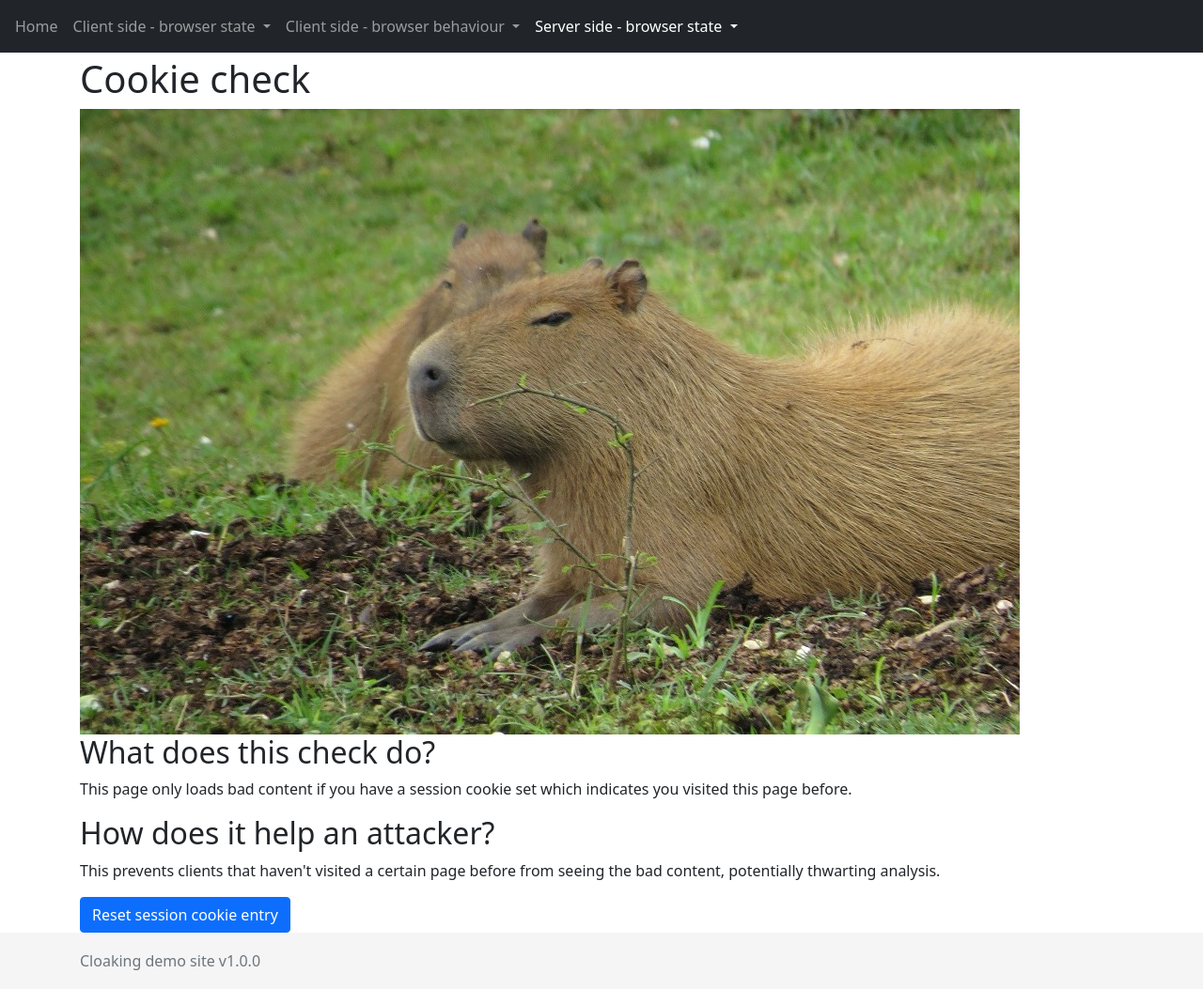
After one commit to Wachizungu/cloakingDemoSite, a Django app: page /cloakingsite/cookie in a window 1280 px wide. The commit adds this page. Shown: the whole page at 94% size. Run offline with Django 3.2, Linux system fonts and the light colour scheme; some libraries are stand-ins or nearby versions.

Commit message:
Add request params validation. Add first version of cookie check

```diff
--- a/cloakingSite/templates/cloakingSite/base.html
+++ b/cloakingSite/templates/cloakingSite/base.html
@@ -7,14 +7,13 @@
         <meta name="viewport" content="width=device-width, initial-scale=1, shrink-to-fit=no">
         <meta name="description" content="demo site for cloaking techniques">
         <meta name="author" content="Jeroen Pinoy">
-        {#    <link rel="icon" href="/docs/4.0/assets/img/favicons/favicon.ico">#}
 
         <title>{% block title %}{% endblock %}</title>
 
         <!-- Bootstrap core CSS -->
         <link href="{% static "css/bootstrap.min.css" %}" rel="stylesheet">
 
-        <!-- Custom styles for this template -->
+        <!-- Custom styles for this bootstrap CSS template -->
         <link href="{% static "css/sticky-footer-navbar.css" %}" rel="stylesheet">
     </head>
     <body>
@@ -57,7 +56,7 @@
                         </ul>
                     </li>
                     <li class="nav-item dropdown">
-                        <a class="nav-link dropdown-toggle{% if nbar == 'simple_captcha' or nbar == 'recaptchav2' or nbar == 'recaptchav3' or nbar == 'alert' or nbar == 'sweetconfirm' or nbar == 'mousemove' or nbar == 'webcammicrophoneaccess' or nbar == 'notification' %} active{% endif %}"
+                        <a class="nav-link dropdown-toggle{% if nbar == 'simple_captcha' or nbar == 'recaptchav2' or nbar == 'recaptchav3' or nbar == 'alert' or nbar == 'sweetconfirm' or nbar == 'confirm_ok' or nbar == 'confirm_cancel' or nbar == 'mousemove' or nbar == 'webcammicrophoneaccess' or nbar == 'notification' %} active{% endif %}"
                            href="#" id="clientSideBehaviour" role="button"
                            data-bs-toggle="dropdown" aria-expanded="false">
                             Client side - browser behaviour
@@ -73,8 +72,10 @@
                                    href="/cloakingsite/alert">alert</a></li>
                             <li><a class="dropdown-item{% if nbar == 'sweetconfirm' %} active{% endif %}"
                                    href="/cloakingsite/sweetconfirm">Confirm check (styled)</a></li>
-                            <li><a class="dropdown-item{% if nbar == 'confirm' %} active{% endif %}"
-                                   href="/cloakingsite/confirm">Confirm check</a></li>
+                            <li><a class="dropdown-item{% if nbar == 'confirm_ok' %} active{% endif %}"
+                                   href="/cloakingsite/confirmok">Confirm check: expect ok</a></li>
+                            <li><a class="dropdown-item{% if nbar == 'confirm_cancel' %} active{% endif %}"
+                                   href="/cloakingsite/confirmcancel">Confirm check: expect cancel</a></li>
                             <li><a class="dropdown-item{% if nbar == 'mousemove' %} active{% endif %}"
                                    href="/cloakingsite/mousemove">Mousemove check</a></li>
                             <li><a class="dropdown-item{% if nbar == 'webcammicrophoneaccess' %} active{% endif %}"
@@ -87,7 +88,7 @@
                         </ul>
                     </li>
                     <li class="nav-item dropdown">
-                        <a class="nav-link dropdown-toggle{% if nbar == 'geo_check' or nbar == 'referrercheck' or nbar == 'useragentcheck' %} active{% endif %}"
+                        <a class="nav-link dropdown-toggle{% if nbar == 'geo_check' or nbar == 'referrercheck' or nbar == 'useragentcheck' or nbar == 'cookie_check' %} active{% endif %}"
                            href="#" id="clientSideBehaviour" role="button"
                            data-bs-toggle="dropdown" aria-expanded="false">
                             Server side - browser state
@@ -100,6 +101,8 @@
                                    href="/cloakingsite/referercheck">Referrer check</a></li>
                             <li><a class="dropdown-item{% if nbar == 'useragentcheck' %} active{% endif %}"
                                    href="/cloakingsite/useragentcheck">User-Agent check</a></li>
+                            <li><a class="dropdown-item{% if nbar == 'cookie_check' %} active{% endif %}"
+                                   href="/cloakingsite/cookie">Cookie check</a></li>
                         </ul>
                     </li>
                 </ul>
@@ -124,6 +127,7 @@
     <!-- Placed at the end of the document so the pages load faster -->
     <script src="{% static "js/jquery.min.js" %}"></script>
     <script src="{% static "js/bootstrap.min.js" %}"></script>
+    <!-- Custom JavaScript -->
     {% block scripts %}{% endblock %}
     </body>
     </html>
--- /dev/null
+++ b/cloakingSite/templates/cloakingSite/cookie_check.html
@@ -0,0 +1,16 @@
+{% extends "cloakingSite/base.html" %}
+{% load static %}
+{% block title %}Cookie check{% endblock %}
+{% block content %}
+    <h1>Cookie check</h1>
+    {% if page_visited_set %}
+        <img src="{% static "images/danger.jpg" %}" class="img-fluid" alt="Bad image - danger">
+    {% else %}
+        <img src="{% static "images/capybara.jpg" %}" class="img-fluid" alt="Good image - capybara">
+    {% endif %}
+    <h2>What does this check do?</h2>
+    <p>This page only loads bad content if you have a session cookie set which indicates you visited this page before.</p>
+    <h2>How does it help an attacker?</h2>
+    <p>This prevents clients that haven't visited a certain page before from seeing the bad content, potentially thwarting analysis.</p>
+    <a class="btn btn-primary" href="resetcookie">Reset session cookie entry</a>
+{% endblock %}
--- a/cloakingSite/urls.py
+++ b/cloakingSite/urls.py
@@ -26,7 +26,8 @@ urlpatterns = [
     path('openercheck', views.opener_check, name='cloakingSite_openercheck'),
     path('openercheckinitial', views.opener_check_initial, name='cloakingSite_openercheckinitial'),
     path('sweetconfirm', views.sweetconfirm, name='cloakingSite_sweetconfirm'),
-    path('confirm', views.confirm, name='cloakingSite_confirm'),
+    path('confirmok', views.confirm_ok, name='cloakingSite_confirm_ok'),
+    path('confirmcancel', views.confirm_cancel, name='cloakingSite_confirm_cancel'),
     path('beforeunload', views.beforeunload, name='cloakingSite_beforeunload'),
     path('mousemove', views.mousemove, name='cloakingSite_mousemove'),
     path('webcammicrophoneaccess', views.webcam_microphone_access_check, name='cloakingSite_webcammicrophoneaccess'),
@@ -34,4 +35,6 @@ urlpatterns = [
     path('geoapi', views.geo_API, name='cloakingSite_geoapi'),
     path('useragentconsistency', views.useragent_consistency, name='cloakingSite_useragentconsistency'),
     path('useragentconsistencycontent', views.useragent_consistencycontent, name='cloakingSite_useragentconsistency'),
+    path('cookie', views.cookie_check, name='cloakingSite_cookie'),
+    path('resetcookie', views.cookie_check_reset, name='cloakingSite_cookie_reset'),
 ]
--- a/cloakingSite/views.py
+++ b/cloakingSite/views.py
@@ -1,8 +1,9 @@
-from django.http import HttpResponse, FileResponse
+from django.http import HttpResponse, FileResponse, HttpResponseBadRequest
 from django.template import loader
 from django.shortcuts import render, redirect
 from .forms import CaptchaTestForm
 from django.contrib.gis.geoip2 import GeoIP2
+from django.core.exceptions import ValidationError
 import requests
 import json
 from django.conf import settings
@@ -10,6 +11,7 @@ from cloakingSite.models import Fingerprint
 from datetime import datetime
 from user_agents import parse
 import os
+import re
 
 
 def home(request):
@@ -41,11 +43,13 @@ def simple_captcha(request):
 
 
 def geo_check(request):
+    # Get remote IP address address
     x_forwarded_for = request.META.get('HTTP_X_FORWARDED_FOR')
     if x_forwarded_for:
         ip = x_forwarded_for.split(',')[0]
     else:
         ip = request.META.get('REMOTE_ADDR')
+    # Make localhost work as test use case
     if ip == '127.0.0.1':
         country_code = "BE"
     else:
@@ -70,14 +74,21 @@ def recaptchav2(request):
     captcha_passed = None
     if request.POST:
         url = 'https://www.google.com/recaptcha/api/siteverify'
-        payload = {'secret': settings.RECAPTCHAV2_SECRET_KEY, 'response': request.POST.get("g-recaptcha-response")}
-        r = requests.post(url, data=payload)
-        if r.status_code == 200:
-            captcha_passed = json.loads(r.text)['success']
-            if captcha_passed and settings.EICAR_MODE:
-                current_dir = os.path.realpath(os.path.join(
-                    os.getcwd(), os.path.dirname(__file__)))
-                return FileResponse(open(os.path.join(current_dir, 'files/eicar.com'), 'rb'))
+        response = request.POST.get("g-recaptcha-response")
+        # Validate format
+        p = re.compile('[A-Za-z0-9_-]+$')
+        m = p.match(response)
+        if m and len(response) < 2000:
+            payload = {'secret': settings.RECAPTCHAV2_SECRET_KEY, 'response': response}
+            r = requests.post(url, data=payload)
+            if r.status_code == 200:
+                captcha_passed = json.loads(r.text)['success']
+                if captcha_passed and settings.EICAR_MODE:
+                    current_dir = os.path.realpath(os.path.join(
+                        os.getcwd(), os.path.dirname(__file__)))
+                    return FileResponse(open(os.path.join(current_dir, 'files/eicar.com'), 'rb'))
+        else:
+            return HttpResponseBadRequest()
     return render(request, 'cloakingSite/recaptchav2.html',
                   {'captcha_passed': captcha_passed, 'site_key': settings.RECAPTCHAV2_SITE_KEY, 'nbar': 'recaptchav2'})
 
@@ -92,19 +103,26 @@ def recaptchav3content(request):
     score = None
     if request.POST:
         url = 'https://www.google.com/recaptcha/api/siteverify'
-        payload = {'secret': settings.RECAPTCHAV3_SECRET_KEY, 'response': request.POST.get("token")}
-        r = requests.post(url, data=payload)
-        if r.status_code == 200:
-            response = json.loads(r.text)
-            captcha_success = response['success']
-            if captcha_success:
-                score = response['score']
-                if score > 0.5:
-                    captcha_passed = True
-            if captcha_passed and settings.EICAR_MODE:
-                current_dir = os.path.realpath(os.path.join(
-                    os.getcwd(), os.path.dirname(__file__)))
-                return FileResponse(open(os.path.join(current_dir, 'files/eicar.com'), 'rb'))
+        response = request.POST.get("token")
+        # Validate format
+        p = re.compile('[A-Za-z0-9_-]+$')
+        m = p.match(response)
+        if m and len(response) < 2000:
+            payload = {'secret': settings.RECAPTCHAV3_SECRET_KEY, 'response': response}
+            r = requests.post(url, data=payload)
+            if r.status_code == 200:
+                response = json.loads(r.text)
+                captcha_success = response['success']
+                if captcha_success:
+                    score = response['score']
+                    if score > 0.5:
+                        captcha_passed = True
+                if captcha_passed and settings.EICAR_MODE:
+                    current_dir = os.path.realpath(os.path.join(
+                        os.getcwd(), os.path.dirname(__file__)))
+                    return FileResponse(open(os.path.join(current_dir, 'files/eicar.com'), 'rb'))
+        else:
+            return HttpResponseBadRequest()
     return render(request, 'cloakingSite/recaptchav3_content.html', {'captcha_passed': captcha_passed, 'score': score})
 
 
@@ -141,22 +159,27 @@ def fingerprintjscontent(request):
             ip = x_forwarded_for.split(',')[0]
         else:
             ip = request.META.get('REMOTE_ADDR')
+        # fingerprintjs visitorID
+        hash = request.POST.get("hash")
+        # check hash format
+        p = re.compile('[a-z0-9]+$')
+        m = p.match(hash)
+        if m and len(hash) < 50:
+            # Check if fingerprint already exists
+            try:
+                fingerprint = Fingerprint.objects.get(hash=hash)
+            except Fingerprint.DoesNotExist:
+                fingerprint = None
 
-        hash = request.POST.get("hash")
-
-        # Check if fingerprint already exists
-        try:
-            fingerprint = Fingerprint.objects.get(hash=hash)
-        except Fingerprint.DoesNotExist:
-            fingerprint = None
-
-        # If fingerprint already exists increment visits, otherwise save new fingerprint
-        if fingerprint:
-            fingerprint.visits += 1
+            # If fingerprint already exists increment visits, otherwise save new fingerprint
+            if fingerprint:
+                fingerprint.visits += 1
+            else:
+                fingerprint = Fingerprint(hash=hash, ip=ip, visits=1)
+            fingerprint.save()
+            visits = fingerprint.visits
         else:
-            fingerprint = Fingerprint(hash=hash, ip=ip, visits=1)
-        fingerprint.save()
-        visits = fingerprint.visits
+            return HttpResponseBadRequest()
 
     return render(request, 'cloakingSite/fingerprintjs_content.html',
                   {'visits': visits, 'eicar_mode': settings.EICAR_MODE})
@@ -168,7 +191,6 @@ def resetfingerprintjs(request):
 
 
 def useragent_check(request):
-    referrer = None
     useragent = request.META.get('HTTP_USER_AGENT')
     parsed_useragent = parse(useragent)
     family = parsed_useragent.browser.family
@@ -231,13 +253,18 @@ def date_check_content(request):
     if request.POST:
         now = datetime.now()
         date_received = request.POST.get("date")
-        date_received_datetime = datetime.strptime(date_received, '%Y/%m/%d')
-        date_diff = date_received_datetime - now
+        p = re.compile('\d{4}\/\d{2}\/\d{2}$')
+        m = p.match(date_received)
+        if m:
+            date_received_datetime = datetime.strptime(date_received, '%Y/%m/%d')
+            date_diff = date_received_datetime - now
 
-        if abs(date_diff.days) < 3:
-            date_check_passed = True
+            if abs(date_diff.days) < 3:
+                date_check_passed = True
+            else:
+                date_check_passed = False
         else:
-            date_check_passed = False
+            HttpResponseBadRequest()
 
     return render(request, 'cloakingSite/date_check_content.html',
                   {'date_check_passed': date_check_passed, 'date_received': date_received,
@@ -260,8 +287,13 @@ def sweetconfirm(request):
                   {'nbar': 'sweetconfirm', 'eicar_mode': settings.EICAR_MODE})
 
 
-def confirm(request):
-    return render(request, 'cloakingSite/confirm.html', {'nbar': 'confirm', 'eicar_mode': settings.EICAR_MODE})
+def confirm_ok(request):
+    return render(request, 'cloakingSite/confirm_ok.html', {'nbar': 'confirm_ok', 'eicar_mode': settings.EICAR_MODE})
+
+
+def confirm_cancel(request):
+    return render(request, 'cloakingSite/confirm_cancel.html',
+                  {'nbar': 'confirm_cancel', 'eicar_mode': settings.EICAR_MODE})
 
 
 def beforeunload(request):
@@ -303,3 +335,20 @@ def useragent_consistencycontent(request):
     return render(request, 'cloakingSite/useragent_consistency_content.html',
                   {'consistent': consistent, 'navigator_user_agent': navigator_user_agent,
                    'http_user_agent': http_user_agent, 'eicar_mode': settings.EICAR_MODE})
+
+
+def cookie_check(request):
+    page_visited_set = None
+    if 'page_visited' in request.session and request.session['page_visited']:
+        page_visited_set = True
+    else:
+        page_visited_set = False
+        request.session['page_visited'] = True
+    return render(request, 'cloakingSite/cookie_check.html',
+                  {'page_visited_set': page_visited_set, 'nbar': 'cookie_check'})
+
+
+def cookie_check_reset(request):
+    if 'page_visited' in request.session:
+        del request.session['page_visited']
+    return redirect('/cloakingsite/')
```
Also changed, not shown: cloakingSite/templates/cloakingSite/confirm_ok.html (added, +24 -0 lines), cloakingSite/templates/cloakingSite/confirm_cancel.html (renamed from cloakingSite/templates/cloakingSite/confirm.html).
